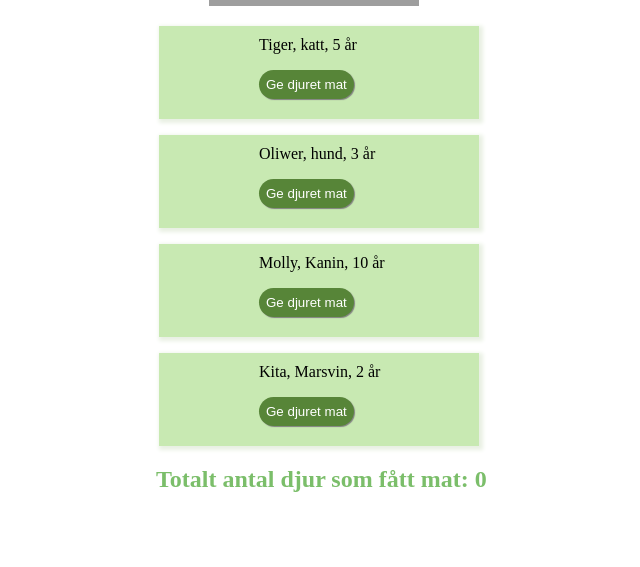
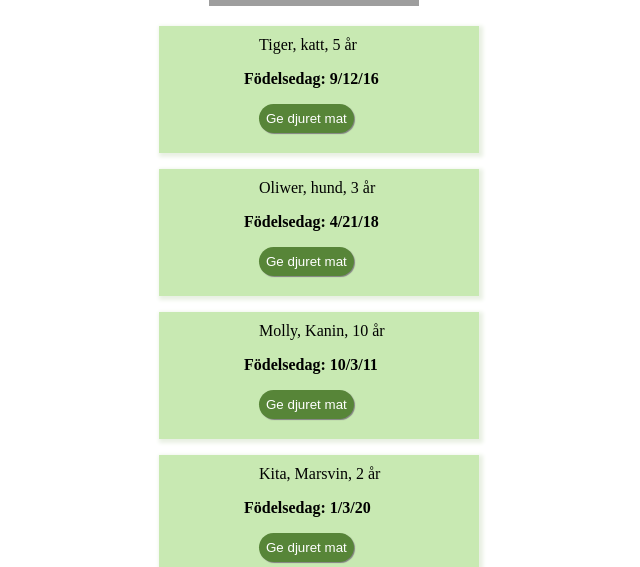
Before and after one commit to fplanting/angular-assignments, an Angular app in the folder angular-assignments/: page / in a window 1280 px wide. Shown: the part 224-791 px from the top of the page, without its empty margins (349-989 px from the left). Built offline with nearby package versions, Linux system fonts and the light colour scheme; grey boxes are pictures that could not be loaded.

Commit message:
added pipes

```diff
--- a/angular-assignments/src/app/app.component.ts
+++ b/angular-assignments/src/app/app.component.ts
@@ -10,10 +10,10 @@ export class AppComponent {
   title = 'angular-assignments';
 
   zoo: Animal[] = [
-    {type: 'katt', name: 'Tiger', age: 5, isfed: true},
-    {type: 'hund', name: 'Oliwer', age: 3, isfed: false},
-    {type: 'Kanin', name: 'Molly', age: 10, isfed: true},
-    {type: 'Marsvin', name: 'Kita', age: 2, isfed: false}];
+    {type: 'katt', name: 'Tiger', age: 5, birthday: new Date(2016, 8, 12), isfed: true},
+    {type: 'hund', name: 'Oliwer', age: 3, birthday: new Date(2018, 3, 21), isfed: false},
+    {type: 'Kanin', name: 'Molly', age: 10, birthday: new Date(2011, 9, 3), isfed: true},
+    {type: 'Marsvin', name: 'Kita', age: 2, birthday: new Date(2019, 12, 3), isfed: false}];
 
   animalsFed: number = 0;
 
--- a/angular-assignments/src/app/components/animals/animals.component.html
+++ b/angular-assignments/src/app/components/animals/animals.component.html
@@ -1,5 +1,6 @@
 <div>
     <p>{{animal.name +', ' + animal.type + ', ' + animal.age + ' år' }}</p>
+    <h3>Födelsedag: {{ animal.birthday | date: 'shortDate' }}</h3>
 
     <button (click)="feedAnimal()" [appHighlight]="animationSpeed">Ge djuret mat</button>
 </div>
--- a/angular-assignments/src/app/components/animals/animals.component.scss
+++ b/angular-assignments/src/app/components/animals/animals.component.scss
@@ -20,5 +20,10 @@ button {
 }
 
 p {
-  padding: 10px 00px 0px 30px;
+  padding: 10px 0px 0px 30px;
 }
+
+h3 {
+  font-size: 1rem;
+  padding-left: 15px;
+}
--- a/angular-assignments/src/app/components/print-animal/print-animal.component.ts
+++ b/angular-assignments/src/app/components/print-animal/print-animal.component.ts
@@ -10,10 +10,10 @@ export class PrintAnimalComponent implements OnInit {
 
 
   animalList: Animal[] = [
-    {type: 'katt', name: 'Tiger', age: 5, isfed: true},
-    {type: 'hund', name: 'Oliwer', age: 3, isfed: false},
-    {type: 'Kanin', name: 'Molly', age: 10, isfed: true},
-    {type: 'Marsvin', name: 'Kita', age: 2, isfed: false}];
+    {type: 'katt', name: 'Tiger', age: 5, birthday: new Date(2016, 8, 12), isfed: true},
+    {type: 'hund', name: 'Oliwer', age: 3, birthday: new Date(2018, 3, 21), isfed: false},
+    {type: 'Kanin', name: 'Molly', age: 10, birthday: new Date(2011, 9, 3), isfed: true},
+    {type: 'Marsvin', name: 'Kita', age: 2, birthday: new Date(2019, 12, 3), isfed: false}];
 
 
   constructor() { }
--- a/angular-assignments/src/app/models/Animal.ts
+++ b/angular-assignments/src/app/models/Animal.ts
@@ -2,6 +2,7 @@ export class Animal {
     type: string;
     name: string;
     age: number;
+    birthday: Date;
     isfed: boolean;
 
 
@@ -9,6 +10,7 @@ export class Animal {
         this.type = type;
         this.name = name;
         this.age = 0;
+        this.birthday = new Date();
         this.isfed = false;
 
     }
```
